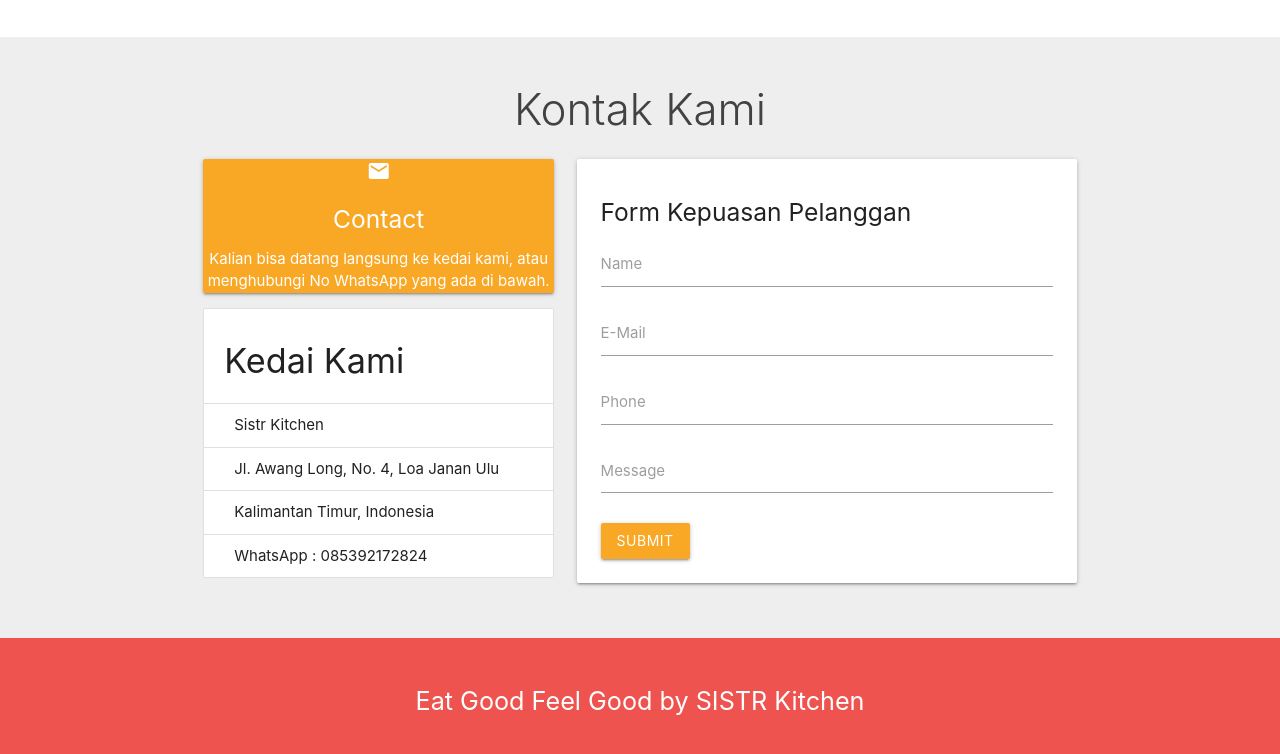
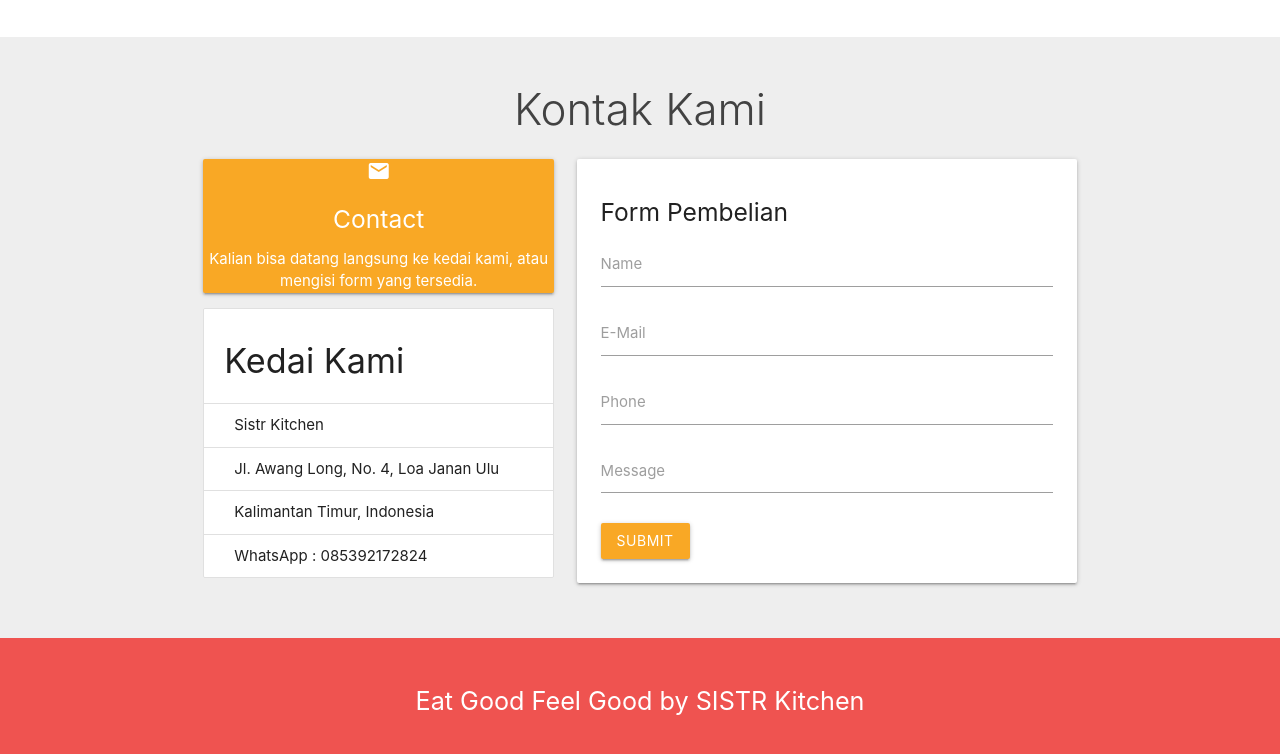
Before and after one commit to fardiwiyono/fardiwiyono.github.io, a plain HTML site: page index.html in a window 1280 px wide. Shown: the part 2077-2831 px from the top of the page. Drawn offline with Linux system fonts and the light colour scheme.

Commit message:
Update index.html
ubah form kepuasan jadi pembelian

```diff
--- a/index.html
+++ b/index.html
@@ -205,7 +205,7 @@
               <div class="card panel yellow darken-3 center white-text">
                 <i class="material-icons">email</i>
                 <h5>Contact</h5>
-                <p>Kalian bisa datang langsung ke kedai kami, atau menghubungi No WhatsApp yang ada di bawah.</p>
+                <p>Kalian bisa datang langsung ke kedai kami, atau mengisi form yang tersedia.</p>
               </div>
               <ul class="collection with-header">
                 <li class="collection-header"><h4>Kedai Kami</h4></li>
@@ -219,7 +219,7 @@
             <div class="col m7 s12">
               <form>
                 <div class="card-panel">
-                  <h5>Form Kepuasan Pelanggan </h5>
+                  <h5>Form Pembelian </h5>
                   <div class="input-field">
                     <input type="text" name="name" id="name" required class="validate">
                     <label for="name">Name</label>
```
